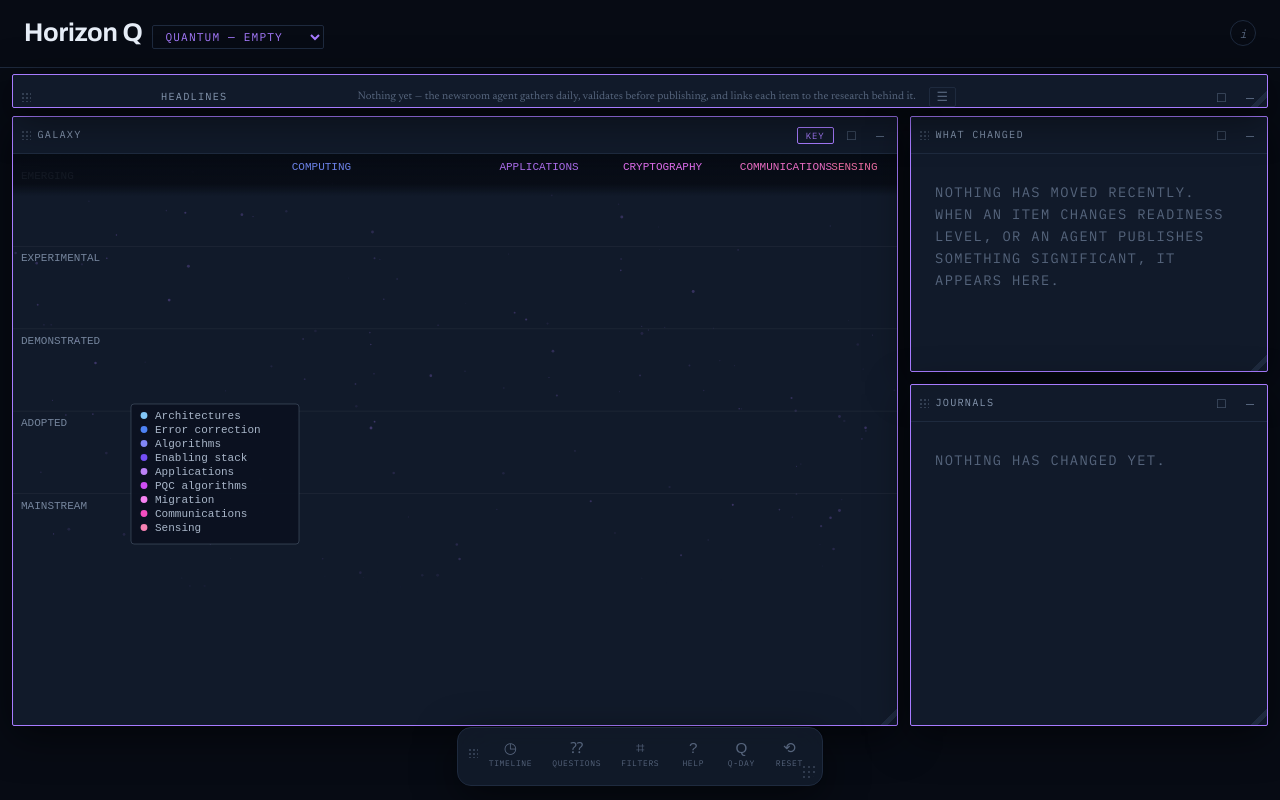
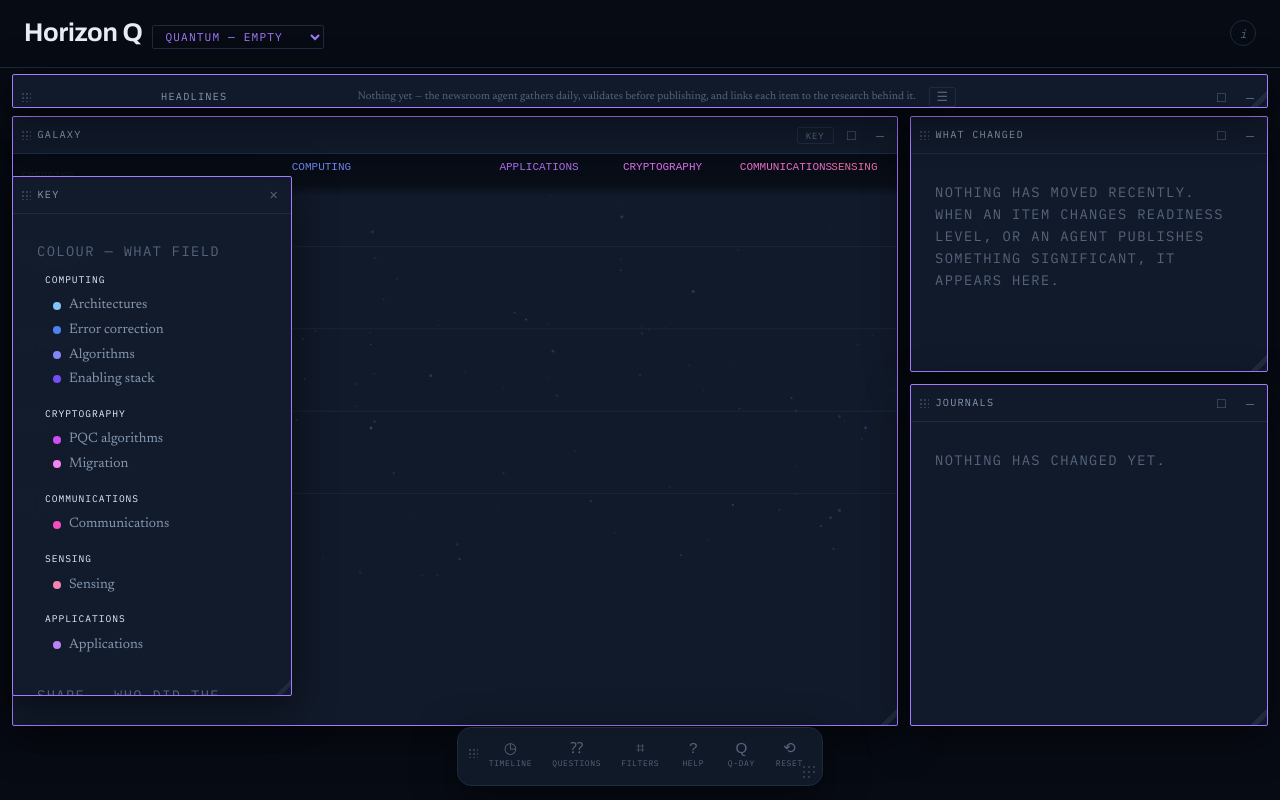
Before and after one commit to stuartokin/quantum-observatory, a React (Vite) app: page / in a window 1280 px wide. Both pictures are taken after a click on the button "KEY". Built offline with nearby package versions, Linux system fonts and the light colour scheme.

Commit message:
Add files via upload

```diff
--- a/package.json
+++ b/package.json
@@ -1,7 +1,7 @@
 {
   "name": "horizonq",
   "private": true,
-  "version": "0.44.2",
+  "version": "0.45.0",
   "type": "module",
   "scripts": {
     "dev": "vite",
--- a/src/components/Frame.tsx
+++ b/src/components/Frame.tsx
@@ -55,6 +55,7 @@ export function Frame({
   action,
   scrollKey,
   onMaximise,
+  noMaximise,
 }: {
   title: string
   state: FrameState
@@ -85,6 +86,8 @@ export function Frame({
   action?: ReactNode
   /** Called when the frame is maximised, for anything that should change with it. */
   onMaximise?: () => void
+  /** Reference panels have nothing to gain from filling the screen. */
+  noMaximise?: boolean
   /**
    * Change this and the body scrolls back to the top.
    *
@@ -231,6 +234,7 @@ export function Frame({
             {bar}
           </div>
         )}
+        {!noMaximise && (
         <button
           className="frame__btn"
           onPointerDown={(e) => e.stopPropagation()}
@@ -241,6 +245,7 @@ export function Frame({
         >
           {state.maximised ? '❐' : '□'}
         </button>
+        )}
         {onDock && (
           <button
             className="frame__btn"
@@ -326,6 +331,13 @@ export function defaultLayout(w: number, h: number): Record<string, FrameState>
       h: Math.min(520, h - top - 120),
       docked: true,
     },
+    key: {
+      x: pad,
+      y: top + 60,
+      w: 280,
+      h: Math.min(520, h - top - 140),
+      docked: true,
+    },
     questions: {
       x: wide ? Math.round(w * 0.18) : pad,
       y: top + 20,
--- /dev/null
+++ b/src/components/Key.tsx
@@ -0,0 +1,103 @@
+import { useEffect, useRef } from 'react'
+import { CONSTELLATIONS, CONSTELLATION_LABEL } from '../renderers/board/tower'
+import {
+  constellationColour,
+  SUPERGROUPS,
+  SUPERGROUP_LABEL,
+  supergroupOf,
+  supergroupColour,
+} from '../constellationPalette'
+import {
+  ACTOR_TYPES,
+  ACTOR_TYPE_LABEL,
+  glyphForType,
+  drawBody,
+  type ActorType,
+} from '../renderers/board/glyphs'
+
+/**
+ * THE KEY.
+ *
+ * Drawn on the canvas until now, which meant it was clipped by whichever frame
+ * it belonged to, could not be moved, and appeared twice when two plots were
+ * open. It explains the same grammar for every view, so it is one window.
+ *
+ * Colour is the constellation. Shape is the kind of organisation. Size and
+ * brightness are importance. That is the whole vocabulary.
+ */
+
+function GlyphSwatch({ type, colour }: { type: ActorType; colour: string }) {
+  const ref = useRef<HTMLCanvasElement>(null)
+  useEffect(() => {
+    const c = ref.current
+    if (!c) return
+    const dpr = Math.min(window.devicePixelRatio || 1, 2)
+    c.width = 18 * dpr
+    c.height = 18 * dpr
+    const g = c.getContext('2d')!
+    g.setTransform(dpr, 0, 0, dpr, 0, 0)
+    g.clearRect(0, 0, 18, 18)
+    drawBody(g, glyphForType(type), 9, 9, 4.4, colour, true)
+  }, [type, colour])
+  return <canvas ref={ref} style={{ width: 18, height: 18, flex: '0 0 auto' }} aria-hidden="true" />
+}
+
+export default function Key({
+  activeCons,
+  colour,
+  hovered,
+}: {
+  activeCons: string[]
+  colour: string
+  /** The organisation under the pointer, named against its own type. */
+  hovered?: { name: string; type: ActorType } | null
+}) {
+  const shown = CONSTELLATIONS.filter((c) => activeCons.includes(c))
+  const groups = SUPERGROUPS.filter((g) => shown.some((c) => supergroupOf(c) === g))
+
+  return (
+    <div className="key">
+      <span className="label">Colour — what field</span>
+      <ul className="key__list">
+        {groups.map((g) => (
+          <li key={g} className="key__group">
+            <span className="key__dot" style={{ background: supergroupColour(g) }} />
+            <strong>{SUPERGROUP_LABEL[g]}</strong>
+            <ul>
+              {shown
+                .filter((c) => supergroupOf(c) === g)
+                .map((c) => (
+                  <li key={c}>
+                    <span className="key__dot" style={{ background: constellationColour(c) }} />
+                    {CONSTELLATION_LABEL[c]}
+                  </li>
+                ))}
+            </ul>
+          </li>
+        ))}
+      </ul>
+
+      <span className="label">Shape — who did the work</span>
+      <ul className="key__list key__list--actors">
+        {ACTOR_TYPES.map((t) => {
+          const named = hovered?.type === t ? hovered.name : null
+          return (
+            <li key={t} data-named={named ? '' : undefined}>
+              <GlyphSwatch type={t} colour={named ? colour : '#A9B6C9'} />
+              <span style={named ? { color: 'var(--ink)' } : undefined}>
+                {ACTOR_TYPE_LABEL[t]}
+                {named && <em> ({named})</em>}
+              </span>
+            </li>
+          )
+        })}
+      </ul>
+
+      <p className="filter-group__note">
+        Size and brightness carry importance. A dashed amber ring means nobody
+        has read that entry. A small dim dot is an item the current zoom has
+        demoted — still there, still clickable.
+      </p>
+    </div>
+  )
+}
--- a/src/renderers/board/Board.tsx
+++ b/src/renderers/board/Board.tsx
@@ -63,6 +63,7 @@ const Help = lazyWithReload('Help', () => import('../../components/Help'))
 const NewsArchive = lazyWithReload('NewsArchive', () => import('../../components/NewsArchive'))
 const NewsDetail = lazyWithReload('NewsDetail', () => import('../../components/NewsDetail'))
 const Questions = lazyWithReload('Questions', () => import('../../components/Questions'))
+const Key = lazyWithReload('Key', () => import('../../components/Key'))
 import { recentNews, newsFor, newsAbout, allNews } from '../../content/newsroom'
 import type { NewsItem } from '../../content/newsTypes'
 import { buildNews, headlines } from './news'
@@ -99,7 +100,17 @@ export function Board() {
   /** Years excluded from view. Filtering time frees space in both views. */
   const [hiddenYears, setHiddenYears] = useState<Set<number>>(new Set())
   /** The key starts closed. It is reference, and the plot is the point. */
-  const [showLegend, setShowLegend] = useState(false)
+  /**
+   * One key, shared by every plot.
+   *
+   * Asking for it from a second window brings the existing one forward rather
+   * than opening another — there is only one visual grammar, so there is only
+   * one key.
+   */
+  const showKey = () => {
+    setFrames((f) => ({ ...f, key: { ...intoView(f.key), docked: false } }))
+    setOrder((o) => [...o.filter((x) => x !== 'key'), 'key'])
+  }
   /** The item under the pointer, so the frame bar can name who is behind it. */
   const [hoveredId, setHoveredId] = useState<string | null>(null)
   /** Kinds of organisation to show. Empty is meaningless, so null means all. */
@@ -109,9 +120,39 @@ export function Board() {
   const [showNewsOverlay, setShowNewsOverlay] = useState(false)
   /** The timeline has its own camera; sharing one made each view jump. */
   const [tlView, setTlView] = useState({ k: 1, tx: 0, ty: 0 })
+
+  /** The axis range the timeline is currently drawing, so a view can frame it. */
+  const tlRange = useRef<{ from: number; to: number } | null>(null)
+
+  /**
+   * Frame the last N years without removing anything.
+   *
+   * TX maps a 0..1 position across the axis; to show a slice we scale by the
+   * inverse of its width and pan its start to the left edge.
+   */
+  const frameYears = (years: number) => {
+    const t = tlRange.current
+    if (!t || !years) {
+      setTlView({ k: 1, tx: 0, ty: 0 })
+      return
+    }
+    const span = Math.max(1, t.to - t.from)
+    const start = Math.max(t.from, t.to - years)
+    const f0 = (start - t.from) / span
+    const f1 = 1
+    const width = Math.max(0.05, f1 - f0)
+    setTlView({ k: 1 / width, tx: -f0 / width, ty: 0 })
+  }
   /** The constellation window has its own camera too. */
   const [orbitView, setOrbitView] = useState({ k: 1, tx: 0, ty: 0 })
-  /** 0 means every year. Two is the default because that is where the news is. */
+  /**
+   * The last two years, as a camera position rather than a filter.
+   *
+   * Filtering the items changed the axis range under them, so a body moved to a
+   * different year when the window changed and zooming out could not recover
+   * the years that had been removed. Every item is always present; the view
+   * simply starts framed on the recent end.
+   */
   const [timelineYears, setTimelineYears] = useState(2)
   /** Strip across the page, or a window with the whole history. */
   const [headlineMode, setHeadlineMode] = useState<'ticker' | 'archive'>('ticker')
@@ -175,7 +216,7 @@ export function Board() {
   }
   const dock = (k: string) => () => setFrames((f) => ({ ...f, [k]: { ...f[k], docked: true } }))
   const [order, setOrder] = useState<string[]>([
-    'galaxy', 'constellation', 'timeline', 'questions', 'teaser', 'news', 'headlines', 'newsitem',
+    'galaxy', 'constellation', 'timeline', 'questions', 'key', 'teaser', 'news', 'headlines', 'newsitem',
     'filters', 'help', 'qday', 'detail',
   ])
   const raise = (k: string) => () => setOrder((o) => [...o.filter((x) => x !== k), k])
@@ -630,9 +671,7 @@ export function Board() {
             )}
             <button
               className="frame__mode"
-              onClick={() => setShowLegend((v) => !v)}
-              aria-pressed={showLegend}
-              style={showLegend ? { color: colour, borderColor: colour } : undefined}
+              onClick={showKey}
             >
               Key
             </button>
@@ -657,7 +696,6 @@ export function Board() {
           setCam={setCam}
           resizeTick={resizeTick}
           forecast={forecast}
-          showLegend={showLegend}
           pool={pool}
           newsOverlay={showNewsOverlay}
           onOpenNews={openHeadline}
@@ -681,9 +719,7 @@ export function Board() {
           action={
             <button
               className="frame__mode"
-              onClick={() => setShowLegend((v) => !v)}
-              aria-pressed={showLegend}
-              style={showLegend ? { color: colour, borderColor: colour } : undefined}
+              onClick={showKey}
             >
               Key
             </button>
@@ -707,8 +743,7 @@ export function Board() {
             setCam={setCam}
             resizeTick={resizeTick}
             forecast={forecast}
-            showLegend={showLegend}
-            pool={pool}
+              pool={pool}
             newsOverlay={showNewsOverlay}
             onOpenNews={openHeadline}
           />
@@ -730,7 +765,11 @@ export function Board() {
         action={
           <button
             className="frame__mode"
-            onClick={() => setTimelineYears((y) => (y === 2 ? 0 : 2))}
+            onClick={() => {
+              const next = timelineYears === 2 ? 0 : 2
+              setTimelineYears(next)
+              frameYears(next)
+            }}
             aria-pressed={timelineYears === 2}
             title={
               timelineYears === 2
@@ -754,6 +793,12 @@ export function Board() {
           onSelect={setSelected}
           view={tlView}
           setView={setTlView}
+          onRange={(from, to) => {
+            const had = tlRange.current
+            tlRange.current = { from, to }
+            // Frame the opening window once the range is known, not before.
+            if (!had && timelineYears) frameYears(timelineYears)
+          }}
           activeCons={cons}
           mode="tower"
           focusCon={null}
@@ -764,12 +809,25 @@ export function Board() {
           setCam={setCam}
           resizeTick={resizeTick}
           forecast={forecast}
-          showLegend={showLegend}
           pool={pool}
           newsOverlay={showNewsOverlay}
           onOpenNews={openHeadline}
-          yearsBack={timelineYears}
         />
+      </Frame>
+
+      <Frame
+        title="Key"
+        state={frames.key}
+        onChange={setFrame('key')}
+        onClose={() => setFrames((f) => ({ ...f, key: { ...f.key, docked: true } }))}
+        accent={colour}
+        z={zOf('key')}
+        onFocus={raise('key')}
+        noMaximise
+      >
+        <Suspense fallback={<p className="label">Loading…</p>}>
+          <Key activeCons={cons} colour={colour} hovered={hoveredActor} />
+        </Suspense>
       </Frame>
 
       <Frame
@@ -1112,12 +1170,11 @@ function Sky({
   setCam,
   resizeTick,
   forecast,
-  showLegend,
+  onRange,
   onHover,
   pool,
   newsOverlay,
   onOpenNews,
-  yearsBack = 0,
 }: {
   nodes: Node[]
   colour: string
@@ -1135,13 +1192,12 @@ function Sky({
   setCam: (c: Camera) => void
   resizeTick: number
   forecast?: Forecast
-  showLegend: boolean
+  /** Reports the axis range it drew, so a caller can frame a slice of it. */
+  onRange?: (from: number, to: number) => void
   onHover: (id: string | null) => void
   pool: FrontierItem[]
   newsOverlay: boolean
   onOpenNews: (n: NewsItem) => void
-  /** 0 = every year. Otherwise the window back from today, in years. */
-  yearsBack?: number
 }) {
   const cv = useRef<HTMLCanvasElement>(null)
   const wrap = useRef<HTMLDivElement>(null)
@@ -1220,30 +1276,13 @@ function Sky({
     [],
   )
 
-  /**
-   * The timeline defaults to the last two years.
-   *
-   * Fifteen years of axis for a field whose interesting period is the last
-   * eighteen months spends most of the width on empty space. Zooming out
-   * restores the rest.
-   */
-  const windowed = useMemo(() => {
-    if (!yearsBack) return nodes
-    const cutoff = new Date().getFullYear() - yearsBack
-    return nodes.filter((n) => {
-      const item = pool.find((i) => i.id === n.id)
-      const d = item ? dateOf(item) : null
-      return !d || d.getFullYear() >= cutoff
-    })
-  }, [nodes, pool, yearsBack])
-
   const tl = useMemo(
     () =>
       timeline
         ? layoutTimeline(
             // The year window, not every node — otherwise the axis still spans
             // fifteen years and the filter does nothing visible.
-            windowed
+            nodes
               .map((n) => allFrontier.find((i) => i.id === n.id))
               .filter((i): i is NonNullable<typeof i> => Boolean(i)),
             {
@@ -1253,7 +1292,7 @@ function Sky({
             },
           )
         : null,
-    [timeline, windowed, byId],
+    [timeline, nodes, byId],
   )
 
   /** Orbit members as 3D ring positions, so the camera can move around them. */
@@ -1393,98 +1432,6 @@ function Sky({
       }
       const liveCam = { ...cam, yaw: cam.yaw + spin.current }
 
-      /**
-       * The key, shared by both views.
-       *
-       * It explains colour and shape — which constellation, and what kind of
-       * organisation. It was drawn only on the timeline, so half the grammar
-       * went undocumented on the view most people look at first.
-       *
-       * Closed until asked for: nine names and five shapes take real estate the
-       * plot needs more than they do.
-       */
-      const drawKey = (leftInset: number, idsOnPlot: string[]) => {
-        // it is closed until asked for — and the button stays visible so it is
-        // findable without hunting through a toolbar.
-        {
-          // The toggle is a real DOM button below, not drawn here. Twice I
-          // could not work out why a canvas-drawn one was invisible, and a
-          // control you cannot inspect is a control you cannot fix.
-          const bx = leftInset + 10
-          const by = Math.max(60, H - 46)
-
-          if (showLegend) {
-            const entries = CONSTELLATIONS.filter((c) => activeCons.includes(c))
-            // Types present on this plot, not every type that exists.
-            const typesHere = new Set<ActorType>()
-            for (const id of idsOnPlot) {
-              const it = pool.find((i) => i.id === id)
-              for (const a of it?.actors ?? []) typesHere.add(actorType(a))
-            }
-            const actorRows = ACTOR_TYPES.filter((t) => typesHere.has(t))
-
-            // The organisation under the pointer, named against its own type.
-            const hovered = hoverRef.current
-              ? pool.find((i) => i.id === hoverRef.current)
-              : null
-            const hoveredByType = new Map<ActorType, string>()
-            for (const a of hovered?.actors ?? []) {
-              if (!hoveredByType.has(actorType(a))) hoveredByType.set(actorType(a), a)
-            }
-            const lh = 14
-            const boxW = 168
-            const boxH = entries.length * lh + 14 + (actorRows.length ? actorRows.length * lh + 20 : 0)
-            // Clamp inside the frame. In a small window the key was drawn
-            // below the bottom edge, so opening it appeared to do nothing.
-            const lx = Math.max(4, Math.min(W - boxW - 4, bx))
-            const ly = Math.max(30, Math.min(H - boxH - 4, by - boxH - 6))
-            g.globalAlpha = 0.94
-            g.fillStyle = '#0B1220'
-            g.beginPath()
-            g.roundRect(lx, ly, boxW, boxH, 3)
-            g.fill()
-            g.globalAlpha = 0.3
-            g.strokeStyle = '#8697B0'
-            g.stroke()
-            entries.forEach((c, i) => {
-              const y = ly + 15 + i * lh
-              g.globalAlpha = 1
-              g.fillStyle = constellationColour(c)
-              g.beginPath()
-              g.arc(lx + 13, y - 3.5, 3.4, 0, Math.PI * 2)
-              g.fill()
-              g.fillStyle = '#A9B6C9'
-              g.fillText(CONSTELLATION_LABEL[c], lx + 24, y)
-            })
-
-            // Shape is the organisation. The key said nothing about that until
-            // now, which left half the visual grammar undocumented.
-            if (actorRows.length) {
-              const base = ly + 15 + entries.length * lh + 8
-              g.globalAlpha = 0.5
-              g.strokeStyle = '#8697B0'
-              g.beginPath()
-              g.moveTo(lx + 10, base - 4)
-              g.lineTo(lx + boxW - 10, base - 4)
-              g.stroke()
-              g.globalAlpha = 1
-              g.fillStyle = '#66748A'
-              g.fillText('SHAPE = WHO', lx + 13, base + 8)
-              actorRows.forEach((t, i) => {
-                const y = base + 22 + i * lh
-                const named = hoveredByType.get(t)
-                drawBody(g, glyphForType(t), lx + 14, y - 4, 3.6, named ? colour : '#A9B6C9', true)
-                g.fillStyle = named ? '#E6EDF7' : '#A9B6C9'
-                const text = named
-                  ? `${ACTOR_TYPE_LABEL[t]} (${named.length > 18 ? named.slice(0, 17) + '…' : named})`
-                  : ACTOR_TYPE_LABEL[t]
-                g.fillText(text, lx + 26, y)
-              })
-            }
-            g.globalAlpha = 1
-          }
-        }
-      }
 
       const e = reduced ? 1 : 0.16
       cur.current.k += (view.k - cur.current.k) * e
@@ -1537,6 +1484,7 @@ function Sky({
         const TX = (x: number) => AXIS + (x * (W - AXIS - R) + v.tx) * v.k
         const TY = (y: number) => 40 + (y * (H - 78) + v.ty) * v.k
         tlProject.current = { TX, TY }
+        onRange?.(tl.from, tl.to)
 
         g.font = '11px ui-monospace, monospace'
 
@@ -1854,7 +1802,6 @@ function Sky({
         g.globalAlpha = 1
 
         newsHits.current = newsMarks
-        drawKey(AXIS, tl.marks.map((m) => m.id))
 
 
         raf = requestAnimationFrame(safeDraw)
@@ -2262,7 +2209,6 @@ function Sky({
       g.globalAlpha = 1
 
       newsHits.current = newsMarks
-      drawKey(PAD, nodes.map((n) => n.id))
       raf = requestAnimationFrame(safeDraw)
     }
 
@@ -2280,7 +2226,7 @@ function Sky({
 
     raf = requestAnimationFrame(safeDraw)
     return () => cancelAnimationFrame(raf)
-  }, [size, nodes, links, targets, colour, selected, view, activeCons, mode, focusCon, tl, cam, orbit3d, unreviewed, forecast, showLegend, pool, fitScale, newsOverlay, itemById])
+  }, [size, nodes, links, targets, colour, selected, view, activeCons, mode, focusCon, tl, cam, orbit3d, unreviewed, forecast, pool, fitScale, newsOverlay, itemById])
 
   const toWorld = (cx: number, cy: number) => {
     const r = cv.current!.getBoundingClientRect()
--- a/src/styles/workspace.css
+++ b/src/styles/workspace.css
@@ -774,3 +774,23 @@
   font-family: var(--mono); font-size: 0.56rem; color: var(--ink-faint);
   align-self: center; padding-left: 2px;
 }
+
+/* ---------- The key ---------- */
+
+.key .label { display: block; margin: var(--gap-s) 0 6px; }
+.key__list { list-style: none; margin: 0 0 var(--gap-m); padding: 0; }
+.key__list li {
+  display: flex; align-items: center; gap: 8px;
+  font-size: var(--step--1); line-height: 1.5; color: var(--ink-muted);
+  padding: 2px 0;
+}
+.key__group { display: block !important; margin-bottom: 8px; }
+.key__group strong {
+  color: var(--ink); font-weight: 400; font-family: var(--mono);
+  font-size: 0.6rem; letter-spacing: 0.1em; text-transform: uppercase;
+}
+.key__group > .key__dot { margin-right: 8px; }
+.key__group ul { list-style: none; margin: 3px 0 0; padding-left: 16px; }
+.key__dot { width: 8px; height: 8px; border-radius: 50%; flex: 0 0 auto; }
+.key__list--actors em { font-style: normal; color: var(--ink-muted); }
+.key__list--actors li[data-named] { color: var(--ink); }
```
Also changed, not shown: src/releases.ts (+12 -10 lines).
